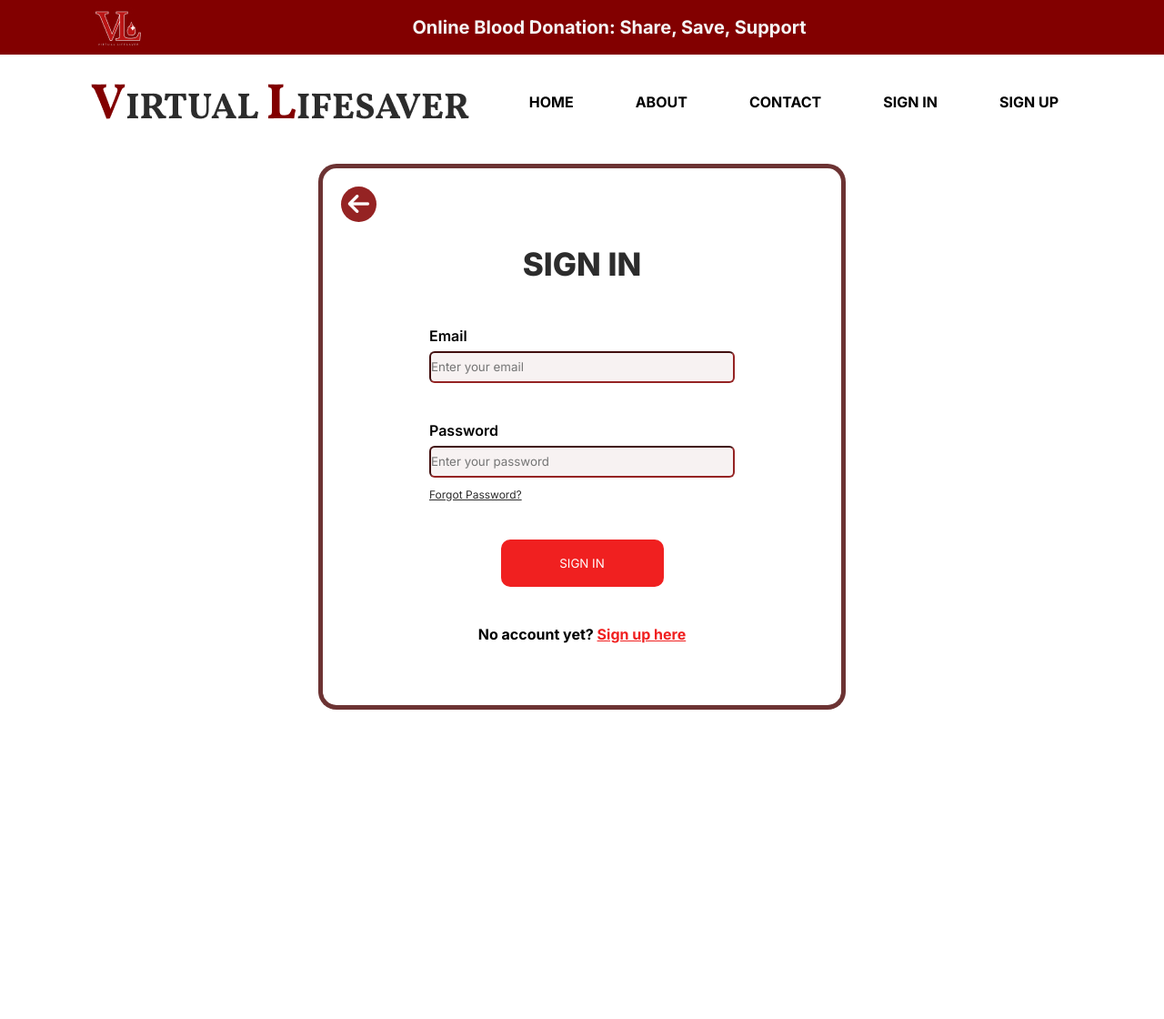
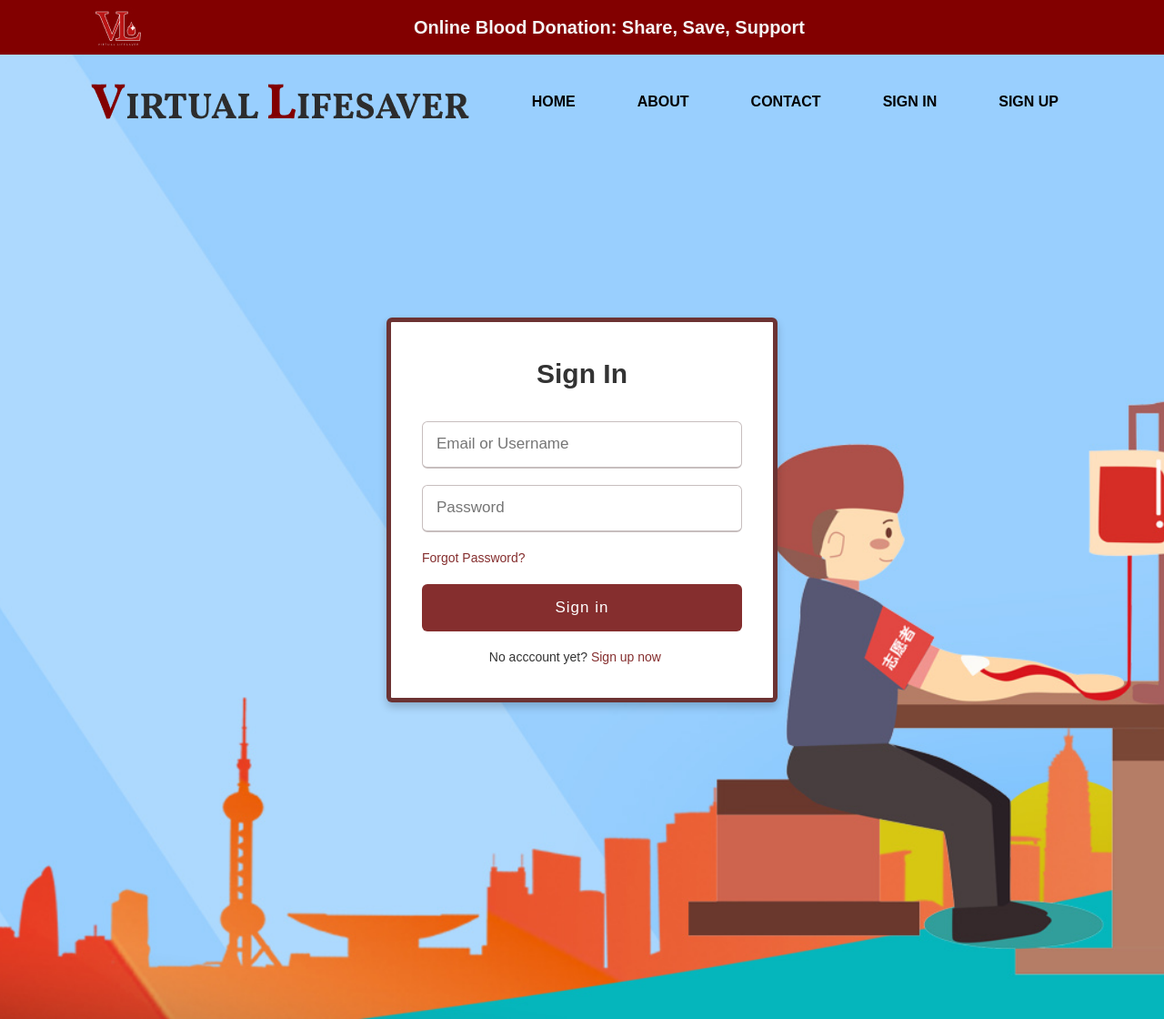
Before and after one commit to Jeromeoo/VIRTUAL-LIFESAVERS, a PHP site: page /signin.html in a window 1280 px wide. Shown: the whole page at 91% size. Before the commit the page ends 780 px from the top, so only its background shows below. Run offline with PHP 8.4, Linux system fonts and the light colour scheme; some libraries are stand-ins or nearby versions.

Commit message:
UPDATE DESIGN SIGN IN

```diff
--- a/css/signin.css
+++ b/css/signin.css
@@ -106,96 +106,120 @@ nav {
     color: white;
     background-color: var(--clr-primary-color);
 }
-* {
+
+/* Sign in CSS*/
+
+@import url('https://fonts.googleapis.com/css?family=Poppins:400,500,600,700&display=swap');
+*{
     margin: 0;
     padding: 0;
     box-sizing: border-box;
-    font-family: 'Inter';
+    font-family: 'Poppins', sans-serif;
 }
 
-label {
-    display: block;
-}
-
-label {
-    font-size: 16px;
-    font-weight: 600;
-    margin-bottom: 5px;
+body {
+    min-height: 140vh;
+    display: flex;
+    align-items: center;
+    justify-content: center;
+    background: white;
+    background-image: url(images/sign-bg-image.jpg);
+    background-position: center;
+    background-repeat: no-repeat;
+    background-size: cover;
 }
 
 .wrapper {
-    background-color: white;
+    position: relative;
+    max-width: 430px;
+    width: 100%;
+    background: #fff;
+    padding: 34px;
+    border-radius: 6px;
+    box-shadow: 0 5px 10px rgba(0,0,0,0.2);
+    border: 5px solid rgba(72, 0, 0, 0.80);
+}
+
+.wrapper h2 {
+    position: relative;
+    font-size: 30px;
+    font-weight: 600;
+    color: #333;
+    text-align: center;
+}
+
+.wrapper h2::before {
+    content: '';
+    position: absolute;
+    left: 0;
+    bottom: 0;
+    height: 3px;
+    width: 28px;
+    border-radius: 12px;
+}
+
+.wrapper form {
+    margin-top: 30px;
+}
+
+.wrapper form .input-box {
+    height: 52px;
+    margin: 18px 0;
+}
+
+form .input-box input{
+    height: 100%;
+    width: 100%;
+    outline: none;
+    padding: 0 15px;
+    font-size: 17px;
+    font-weight: 400;
+    color: #333;
+     border: 1.5px solid #C7BEBE;
+    border-bottom-width: 2.5px;
+    border-radius: 6px;
+    transition: all 0.3s ease;
+}
+.input-box input:focus,
+.input-box input:valid{
+  border-color: rgb(133, 46, 46);
+}
+form .forgor {
+    font-size: 14px;
     display: flex;
     align-items: center;
-    justify-content: center;
-    height: 120vh;
+    color: rgb(133, 46, 46);
+    text-decoration: none;
+}
+form .forgor:hover{
+    text-decoration: underline;
 }
 
-form {
-    border: 5px solid rgba(72, 0, 0, 0.80);
-    border-radius: 20px;
-    min-width: 580px;
-    min-height: 600px;
-    background-color: white;
-    padding: 20px;
+form h4 {
+    color: #707070;
+    font-size: 14px;
+    font-weight: 500;
+    margin-left: 10px;
 }
-
-.back-arrow {
-    width: 39px;
-    height: 39px;
-    border-style: none;
-    border-radius: 50%;
-    background-color: #952323;
+.input-box.button input{
+    color: white;
+    letter-spacing: 1px;
+    border: none;
+    background: rgb(133, 46, 46);
     cursor: pointer;
-    margin-bottom: 20px;
-}
-
-.fa-arrow-left {
-    color: white;
-}
-
-.signin-wrapper {
-    display: flex;
-    flex-direction: column;
-    align-items: center;
-    gap: 40px;
-}
-
-input {
-    border-radius: 6px;
-    background-color: rgb(247, 242, 242);
-    width: 336px;
-    height: 35px;
-    border-color: #952323;
-}
-
-h1 {
-    color: #2C2C2C;
-    font-size: 35px;
-    font-weight: 800;
-}
-
-h3, a {
-    font-size: 16px;
-}
-
-.forgor {
-    color: #2C2C2C;
-    display: block;
-    margin-top: 10px;
-    font-size: 12px;
-}
-
-.signIn-btn {
-    border-style: none;
-    border-radius: 10px;
-    min-width: 179px;
-    min-height: 52px;
-    color: white;
-    background-color: #F02020;
-    cursor: pointer;
-}
-
-.signup-here {
-    color: #F02020;
-}
+  }
+  .input-box.button input:hover {
+    background: rgb(184, 3, 3);
+  }
+  form .text h4{
+   color: #333;
+   width: 90%;
+   text-align: center;
+  }
+  form .text h4 a {
+    color: rgb(133, 46, 46);
+    text-decoration: none;
+  }
+  form .text h4 a:hover{
+    text-decoration: underline;
+  }
--- a/signin.html
+++ b/signin.html
@@ -39,25 +39,30 @@
 
 
 </header>
-<body class="signin-body">
+<body>
     <div class="wrapper">
-        <form action="" method="post">
-            <button class="back-arrow"><i class="fa-solid fa-arrow-left fa-2x"></i></button>
-            <div class="signin-wrapper">
-                <h1>SIGN IN</h1>
-                <div class="signin-box">
-                    <label for="email">Email</label>
-                    <input class="email" for="text" name="email" placeholder="Enter your email">
+        <h2>Sign In</h2>
+        <form action="#">
+            <div class="input-box">
+                <input type="text" placeholder="Email or Username" required>
+            </div>
+            <div class="input-box">
+                <input type="password" placeholder="Password" required>
+            </div>
+            <div>
+                <a class="forgor" href="#">Forgot Password?</a>
+            </div>
+
+                <div class="input-box button">
+                    <input type="submit" value="Sign in">
                 </div>
-                <div class="signin-box">
-                    <label for="password">Password</label>
-                    <input class="email" type="text" name="password" placeholder="Enter your password">
-                    <a class="forgor" href="#">Forgot Password?</a>
+                <div class="text">
+                    <h4>No acccount yet? <a href="#">Sign up now</a></h4>
                 </div>
-                <button class="signIn-btn" type="submit">SIGN IN</button>
-                <h3>No account yet? <a class="signup-here" href="">Sign up here</a></h3>
-            </div>
+
         </form>
     </div>
+
 </body>
+
 </html>
```
